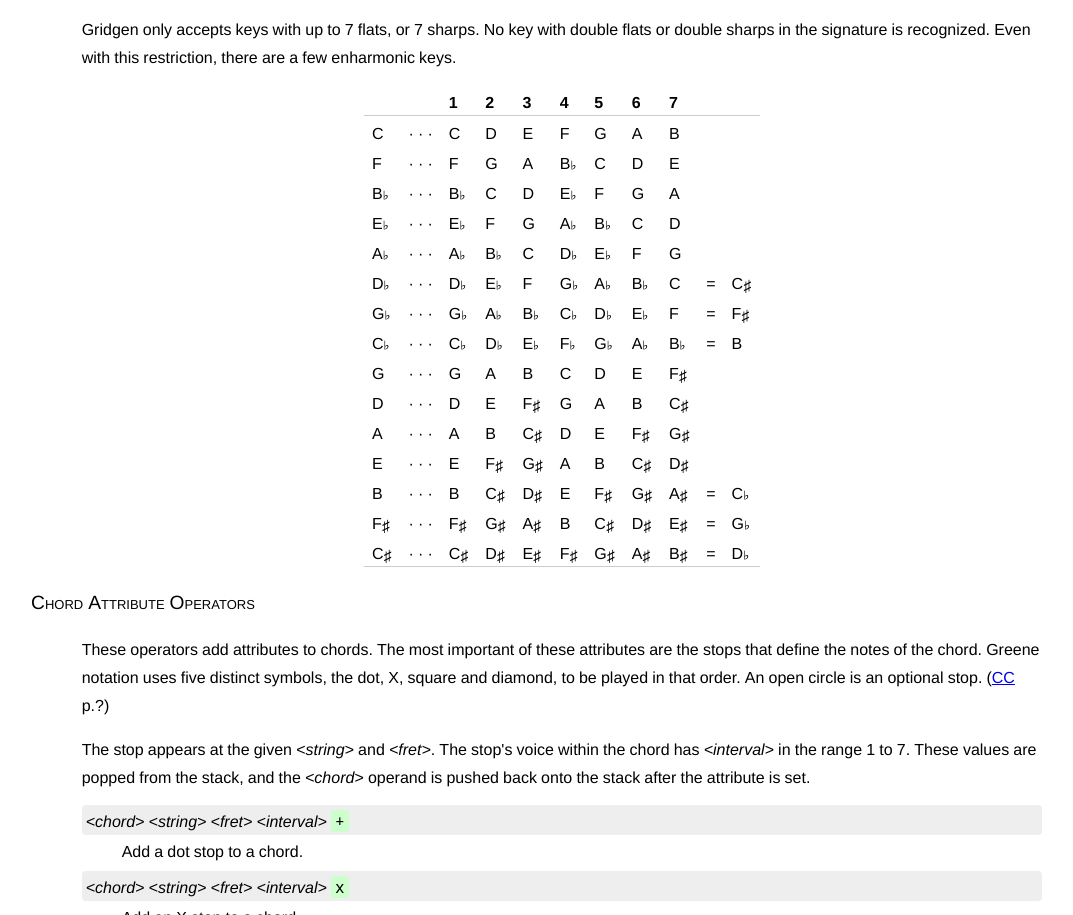
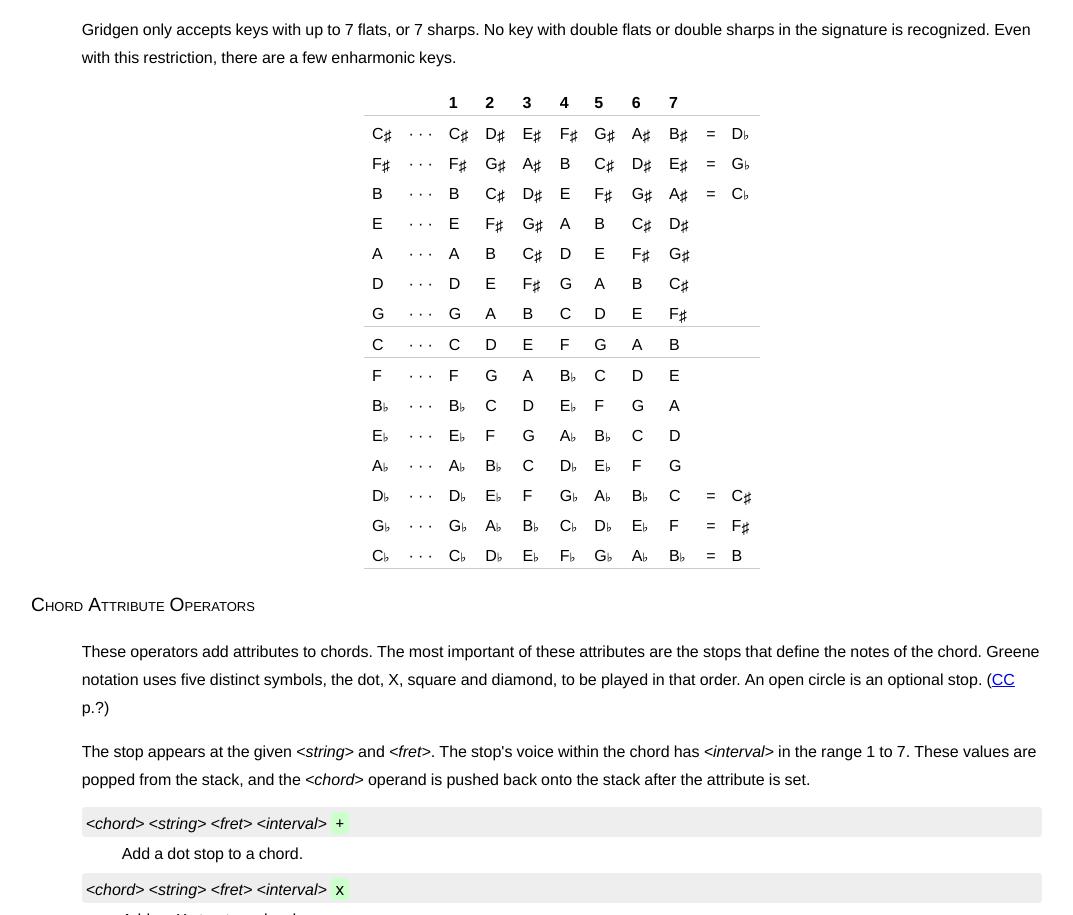
Before and after one commit to rlk/grids, a plain HTML site: page etc/user-guide.html in a window 1280 px wide. Shown: the part 1996-2911 px from the top of the page, without its empty margins (78-1151 px from the left). Drawn offline with Linux system fonts and the light colour scheme.

Commit message:
Reorder keys as circle of fourths.

```diff
--- a/etc/user-guide.html
+++ b/etc/user-guide.html
@@ -122,21 +122,21 @@
   <p id='recognized-keys'>Gridgen only accepts keys with up to 7 flats, or 7 sharps. No key with double flats or double sharps in the signature is recognized. Even with this restriction, there are a few enharmonic keys.</p>
   <table class="data">
     <tr class="ruled"><th>   </th><th>     </th><th>1 </th><th>2 </th><th>3 </th><th>4 </th><th>5 </th><th>6 </th><th>7 </th><th></th><th></th></tr>
-    <tr><td>C  </td><td>· · ·</td><td>C </td><td>D </td><td>E </td><td>F </td><td>G </td><td>A </td><td>B </td><td></td><td></td></tr>
+    <tr><td>C♯ </td><td>· · ·</td><td>C♯</td><td>D♯</td><td>E♯</td><td>F♯</td><td>G♯</td><td>A♯</td><td>B♯</td><td>=</td><td>D♭</td></tr>
+    <tr><td>F♯ </td><td>· · ·</td><td>F♯</td><td>G♯</td><td>A♯</td><td>B </td><td>C♯</td><td>D♯</td><td>E♯</td><td>=</td><td>G♭</td></tr>
+    <tr><td>B  </td><td>· · ·</td><td>B </td><td>C♯</td><td>D♯</td><td>E </td><td>F♯</td><td>G♯</td><td>A♯</td><td>=</td><td>C♭</td></tr>
+    <tr><td>E  </td><td>· · ·</td><td>E </td><td>F♯</td><td>G♯</td><td>A </td><td>B </td><td>C♯</td><td>D♯</td><td></td><td></td></tr>
+    <tr><td>A  </td><td>· · ·</td><td>A </td><td>B </td><td>C♯</td><td>D </td><td>E </td><td>F♯</td><td>G♯</td><td></td><td></td></tr>
+    <tr><td>D  </td><td>· · ·</td><td>D </td><td>E </td><td>F♯</td><td>G </td><td>A </td><td>B </td><td>C♯</td><td></td><td></td></tr>
+    <tr class="ruled"><td>G  </td><td>· · ·</td><td>G </td><td>A </td><td>B </td><td>C </td><td>D </td><td>E </td><td>F♯</td><td></td><td></td></tr>
+    <tr class="ruled"><td>C  </td><td>· · ·</td><td>C </td><td>D </td><td>E </td><td>F </td><td>G </td><td>A </td><td>B </td><td></td><td></td></tr>
     <tr><td>F  </td><td>· · ·</td><td>F </td><td>G </td><td>A </td><td>B♭</td><td>C </td><td>D </td><td>E </td><td></td><td></td></tr>
     <tr><td>B♭ </td><td>· · ·</td><td>B♭</td><td>C </td><td>D </td><td>E♭</td><td>F </td><td>G </td><td>A </td><td></td><td></td></tr>
     <tr><td>E♭ </td><td>· · ·</td><td>E♭</td><td>F </td><td>G </td><td>A♭</td><td>B♭</td><td>C </td><td>D </td><td></td><td></td></tr>
     <tr><td>A♭ </td><td>· · ·</td><td>A♭</td><td>B♭</td><td>C </td><td>D♭</td><td>E♭</td><td>F </td><td>G </td><td></td><td></td></tr>
     <tr><td>D♭ </td><td>· · ·</td><td>D♭</td><td>E♭</td><td>F </td><td>G♭</td><td>A♭</td><td>B♭</td><td>C </td><td>=</td><td>C♯</td></tr>
     <tr><td>G♭ </td><td>· · ·</td><td>G♭</td><td>A♭</td><td>B♭</td><td>C♭</td><td>D♭</td><td>E♭</td><td>F </td><td>=</td><td>F♯</td></tr>
-    <tr><td>C♭ </td><td>· · ·</td><td>C♭</td><td>D♭</td><td>E♭</td><td>F♭</td><td>G♭</td><td>A♭</td><td>B♭</td><td>=</td><td>B</td></tr>
-    <tr><td>G  </td><td>· · ·</td><td>G </td><td>A </td><td>B </td><td>C </td><td>D </td><td>E </td><td>F♯</td><td></td><td></td></tr>
-    <tr><td>D  </td><td>· · ·</td><td>D </td><td>E </td><td>F♯</td><td>G </td><td>A </td><td>B </td><td>C♯</td><td></td><td></td></tr>
-    <tr><td>A  </td><td>· · ·</td><td>A </td><td>B </td><td>C♯</td><td>D </td><td>E </td><td>F♯</td><td>G♯</td><td></td><td></td></tr>
-    <tr><td>E  </td><td>· · ·</td><td>E </td><td>F♯</td><td>G♯</td><td>A </td><td>B </td><td>C♯</td><td>D♯</td><td></td><td></td></tr>
-    <tr><td>B  </td><td>· · ·</td><td>B </td><td>C♯</td><td>D♯</td><td>E </td><td>F♯</td><td>G♯</td><td>A♯</td><td>=</td><td>C♭</td></tr>
-    <tr><td>F♯ </td><td>· · ·</td><td>F♯</td><td>G♯</td><td>A♯</td><td>B </td><td>C♯</td><td>D♯</td><td>E♯</td><td>=</td><td>G♭</td></tr>
-    <tr class="ruled"><td>C♯ </td><td>· · ·</td><td>C♯</td><td>D♯</td><td>E♯</td><td>F♯</td><td>G♯</td><td>A♯</td><td>B♯</td><td>=</td><td>D♭</td></tr>
+    <tr class="ruled"><td>C♭ </td><td>· · ·</td><td>C♭</td><td>D♭</td><td>E♭</td><td>F♭</td><td>G♭</td><td>A♭</td><td>B♭</td><td>=</td><td>B</td></tr>
   </table>
 
   <h3>Chord Attribute Operators</h3>
```
